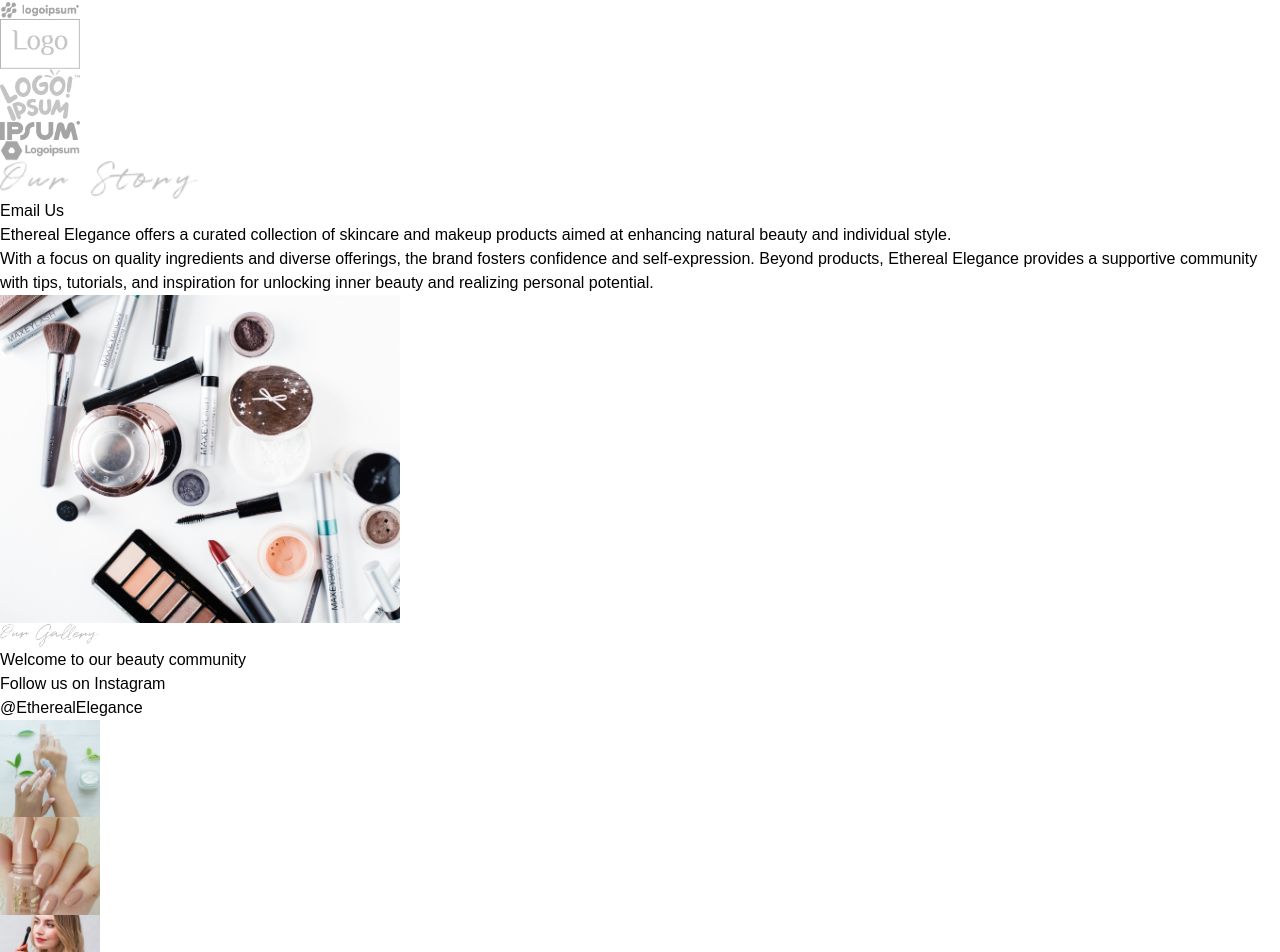
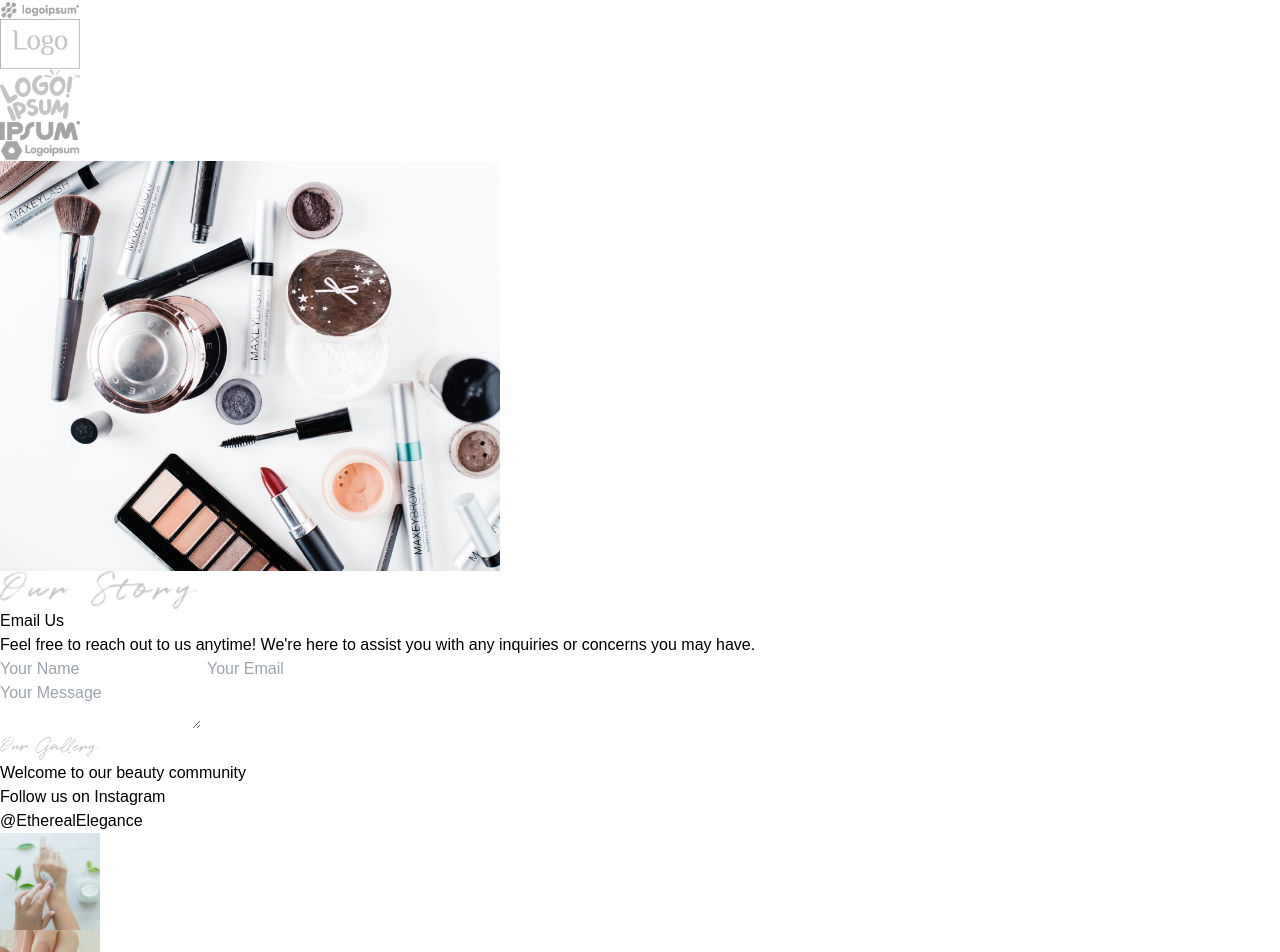
Before and after one commit to Huzaifa19999/Ethereal-Elegance-Cosmetics, a Next.js app: page /contactus in a window 1280 px wide. Shown: the part 824-1776 px from the top of the page. Built offline with nearby package versions, Linux system fonts and the light colour scheme.

Commit message:
Ethereal

```diff
--- a/src/app/(publicpages)/contactus/page.tsx
+++ b/src/app/(publicpages)/contactus/page.tsx
@@ -52,7 +52,7 @@ function Contactus() {
             </div>
           </div>
         </div>
-        <p className="text-center italic">Explore Our Range of Leading Brand Products</p>
+        <p className="justify-center italic mb-10 lg:flex hidden">Explore Our Range of Leading Brand Products</p>
         <Banner/>
         <Email/>
       </section>
--- a/src/app/components/Email.tsx
+++ b/src/app/components/Email.tsx
@@ -3,48 +3,56 @@ import React from 'react'
 
 function Email() {
   return (
-     <section className="flex flex-wrap lg:flex-nowrap mt-10 md:mt-28 px-4">
-            <div className="w-full lg:w-8/12 text-center lg:text-left">
+    <section className="flex flex-wrap text-slate-400 lg:flex-nowrap mt-10 md:mt-20 px-4">
+        <div className="md:mx-auto md:p-5 lg:mt-16">
         <Image
-                className="mx-auto lg:mx-3"
+          src={"/contactus/Rectangle 171.png"}
+          alt="side image"
+          height={400}
+          width={500}
+          className="w-full lg:w-auto"
+        />
+      </div>
+      <div className="w-full md:5/12 lg:w-6/12 text-center lg:text-left">
+        <Image
+          className="mx-auto mt-5 lg:mx-3"
           alt="Our Story"
           src="/aboutus/Our Story.png"
           height={200}
           width={200}
         />
-              <p className="text-2xl md:text-3xl  font-serif mt-4 mb-5">
+        <p className="text-2xl md:text-3xl text-black font-serif mt-4">
           Email Us
         </p>
 
-              <div className="flex items-center justify-center lg:justify-start border-l-4 sm:h-24 md:h-12 lg:h-16 border-l-red-700 me-3 mt-4 lg:mt-0">
-                <p className="mt-2 sm:mt-7 md:mt-1 lg:mt-3">
-                  Ethereal Elegance offers a curated collection of skincare and
-                  makeup products aimed at enhancing natural beauty and individual
-                  style.
+        <div className="flex flex-col lg:justify-start sm:h-24 md:h-12 lg:h-16 mt-4 lg:mt-0">
+          <p className="mt-2 mx-auto lg:mx-0  sm:mt-7 w-8/12 md:mt-1 lg:mt-3">
+            Feel free to reach out to us anytime! We're here to assist you with any inquiries or concerns you may have.
           </p>
-              </div>
-
-              <div className="mt-5 text-sm font-sans px-2 lg:text-start">
-                <p>
-                  With a focus on quality ingredients and diverse offerings, the
-                  brand fosters confidence and self-expression. Beyond products,
-                  Ethereal Elegance provides a supportive community with tips,
-                  tutorials, and inspiration for unlocking inner beauty and
-                  realizing personal potential.
-                </p>
+          <div className="flex mx-auto lg:mx-0 flex-col gap-3 mt-4 sm:w-6/12 w-full lg:w-8/12">
+            <input
+              className='border-2 border-gray-400 p-1 rounded-md w-full'
+              type="text"
+              placeholder="Your Name"
+            />
+            <input
+              className='border-2 border-gray-400 p-2 rounded-md w-full'
+              type="email"
+              placeholder="Your Email"
+            />
           </div>
         </div>
 
-            <div className="md:mx-auto md:p-5 lg:mt-16">
-              <Image
-                src={"/contactus/Rectangle 171.png"}
-                alt="side image"
-                height={400}
-                width={400}
+        <div className="md:mt-32 mt-10 text-sm md:w-6/12 lg:w-9/12 mx-auto lg:mx-0 font-sans lg:text-start">
+          <textarea
+            className='border-2 h-40 border-gray-400 p-4 w-full rounded-md'
+            placeholder="Your Message"
           />
         </div>
+      </div>
+
+
     </section>
-
   )
 }
 
```
Also changed, not shown: public/contactus/Frame 98.png. Lines whose indentation alone changed are shown as unchanged.
